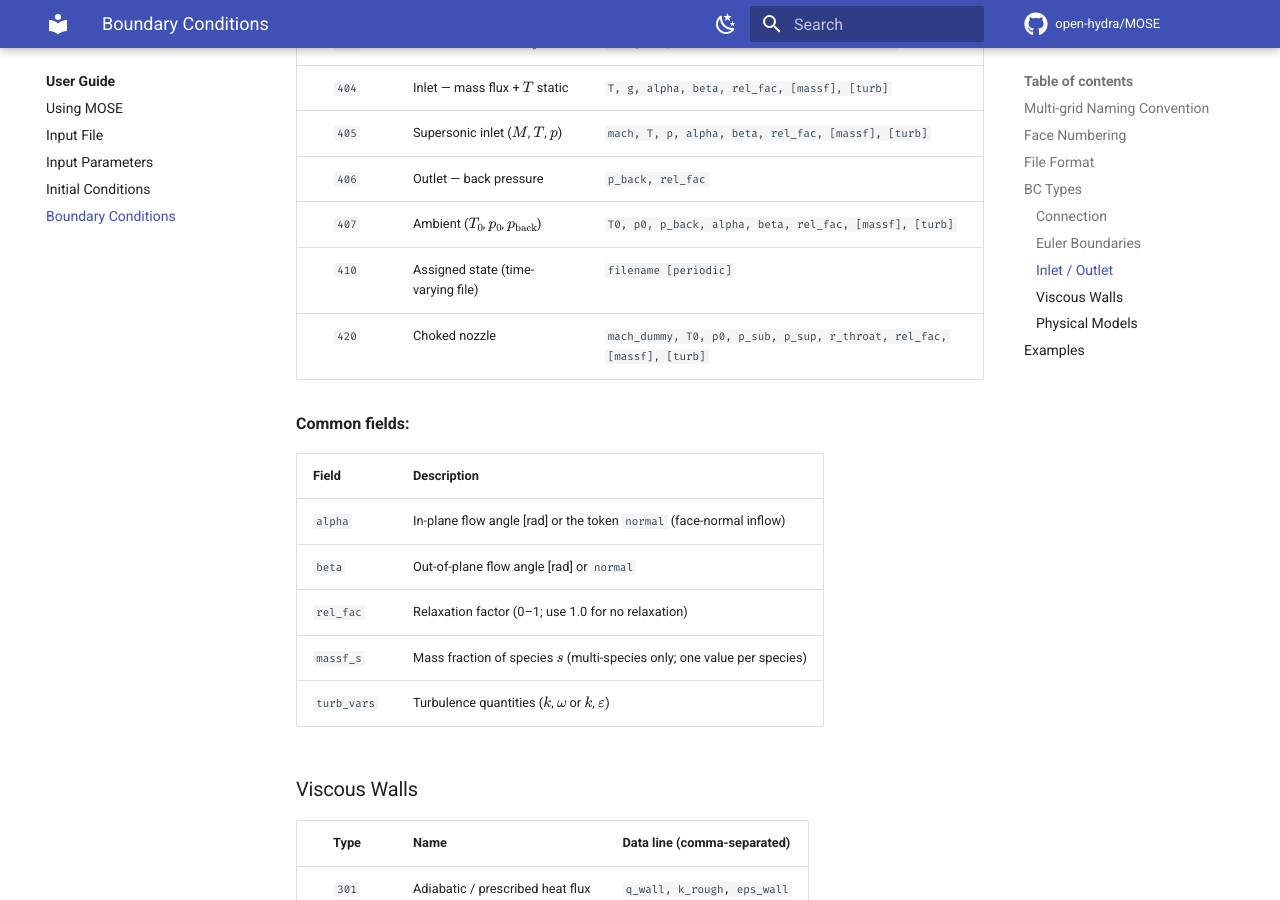
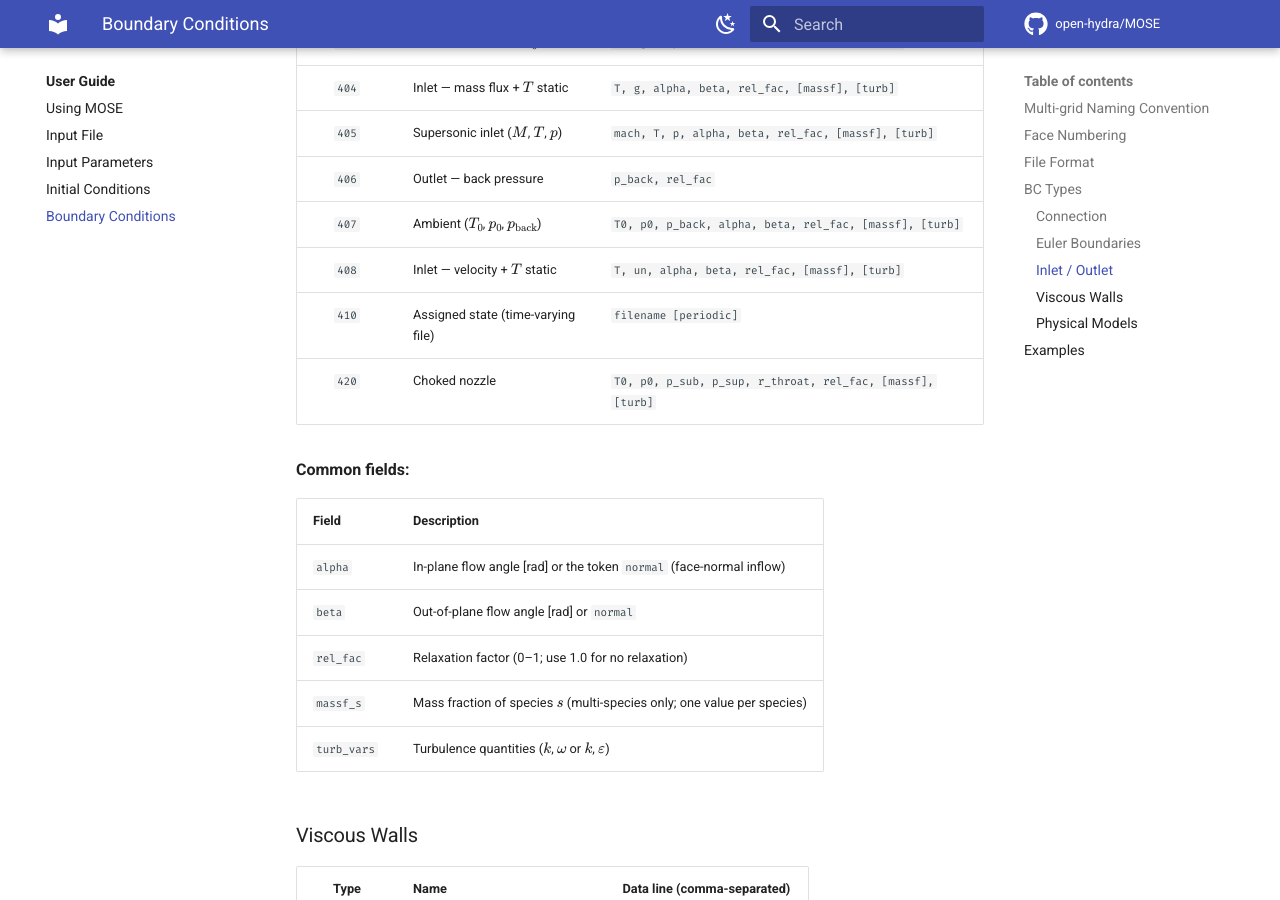
Before and after one commit to open-hydra/MOSE, an MkDocs documentation site: the page built from docs/user/boundary-conditions.md, in a window 1280 px wide and 900 px high, scrolled down 3395 px. Built offline with MkDocs 1.6.1 and Material for MkDocs 9.7.7, drawn with Linux system fonts in a browser that asks for light colours; comment, search, counter and statistics services are not loaded.

Commit message:
update BCs (src+docs)

```diff
--- a/docs/user/boundary-conditions.md
+++ b/docs/user/boundary-conditions.md
@@ -104,8 +104,9 @@ The following table lists all numeric BC type codes used in `bc.txt`, their phys
 | `405` | Supersonic inlet ($M$, $T$, $p$) | `mach,  T,  p,  alpha,  beta,  rel_fac,  [massf],  [turb]` |
 | `406` | Outlet — back pressure | `p_back,  rel_fac` |
 | `407` | Ambient ($T_0$, $p_0$, $p_\text{back}$) | `T0,  p0,  p_back,  alpha,  beta,  rel_fac,  [massf],  [turb]` |
+| `408` | Inlet — velocity + $T$ static | `T,   un,  alpha,  beta,  rel_fac,  [massf],  [turb]` |
 | `410` | Assigned state (time-varying file) | `filename  [periodic]` |
-| `420` | Choked nozzle | `mach_dummy,  T0,  p0,  p_sub,  p_sup,  r_throat,  rel_fac,  [massf],  [turb]` |
+| `420` | Choked nozzle | `T0,  p0,  p_sub,  p_sup,  r_throat,  rel_fac,  [massf],  [turb]` |
 
 **Common fields:**
 
```
Also changed, not shown: 6 other files.
